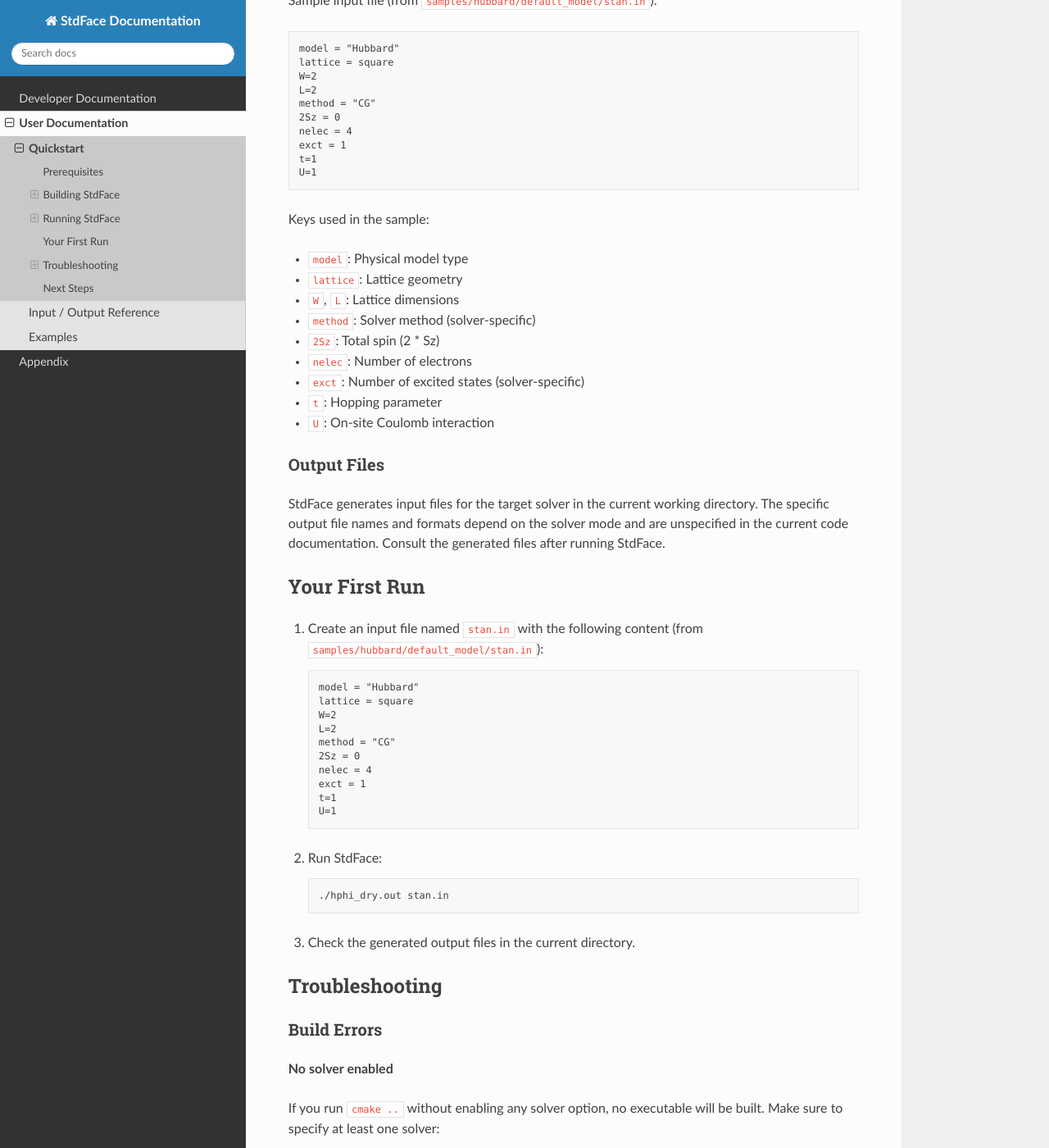
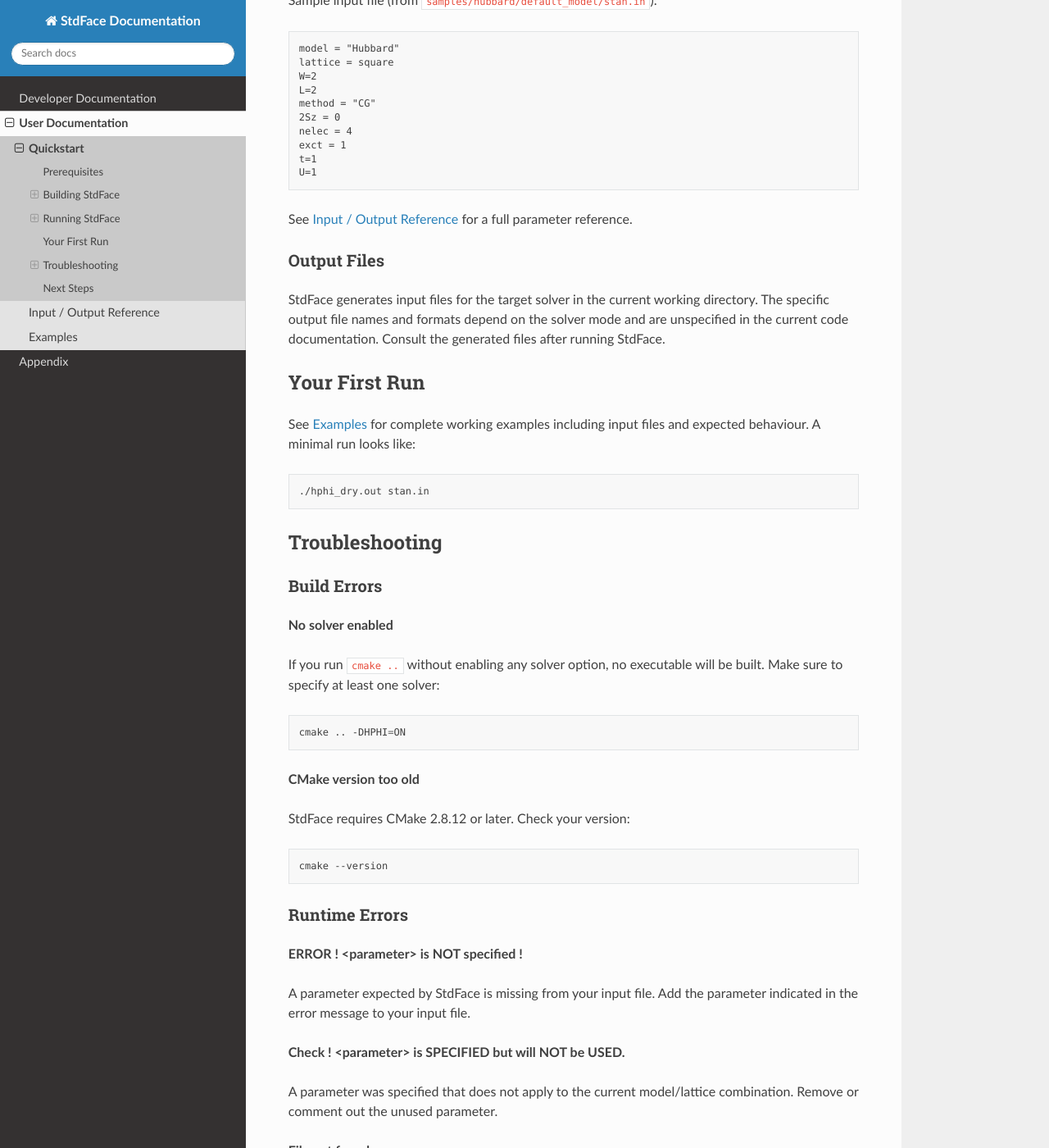
Before and after one commit to issp-center-dev/StdFace, a Sphinx documentation site: the page built from docs/user/quickstart.rst, in a window 1280 px wide and 1400 px high, scrolled down 1780 px. Shown: the whole window at 82% size. Built offline with Sphinx 7.4.7 and the Read the Docs theme 3.1.0, drawn with Linux system fonts in a browser that asks for light colours.

Commit message:
docs: remove duplicate parameter tables and stan.in blocks
- quickstart.rst: replace parameter list with link to input_output,
  replace duplicated stan.in in Your First Run with link to examples
- examples.rst: replace Parameter Explanation table with link to input_output

Each file now has a single clear role: quickstart for build/run steps,
examples for working examples, input_output for parameter reference.

Co-Authored-By: Claude Sonnet 4.6 <noreply@anthropic.com>

```diff
--- a/docs/user/quickstart.rst
+++ b/docs/user/quickstart.rst
@@ -100,17 +100,7 @@ Sample input file (from ``samples/hubbard/default_model/stan.in``):
    t=1
    U=1
 
-Keys used in the sample:
-
-- ``model``: Physical model type
-- ``lattice``: Lattice geometry
-- ``W``, ``L``: Lattice dimensions
-- ``method``: Solver method (solver-specific)
-- ``2Sz``: Total spin (2 * Sz)
-- ``nelec``: Number of electrons
-- ``exct``: Number of excited states (solver-specific)
-- ``t``: Hopping parameter
-- ``U``: On-site Coulomb interaction
+See :doc:`input_output` for a full parameter reference.
 
 Output Files
 ^^^^^^^^^^^^
@@ -123,29 +113,12 @@ files after running StdFace.
 Your First Run
 --------------
 
-1. Create an input file named ``stan.in`` with the following content
-   (from ``samples/hubbard/default_model/stan.in``):
+See :doc:`examples` for complete working examples including input files and
+expected behaviour.  A minimal run looks like:
 
-   .. code-block:: text
+.. code-block:: bash
 
-      model = "Hubbard"
-      lattice = square
-      W=2
-      L=2
-      method = "CG"
-      2Sz = 0
-      nelec = 4
-      exct = 1
-      t=1
-      U=1
-
-2. Run StdFace:
-
-   .. code-block:: bash
-
-      ./hphi_dry.out stan.in
-
-3. Check the generated output files in the current directory.
+   ./hphi_dry.out stan.in
 
 Troubleshooting
 ---------------
```
Also changed, not shown: docs/user/examples.rst (+1 -17 lines).
